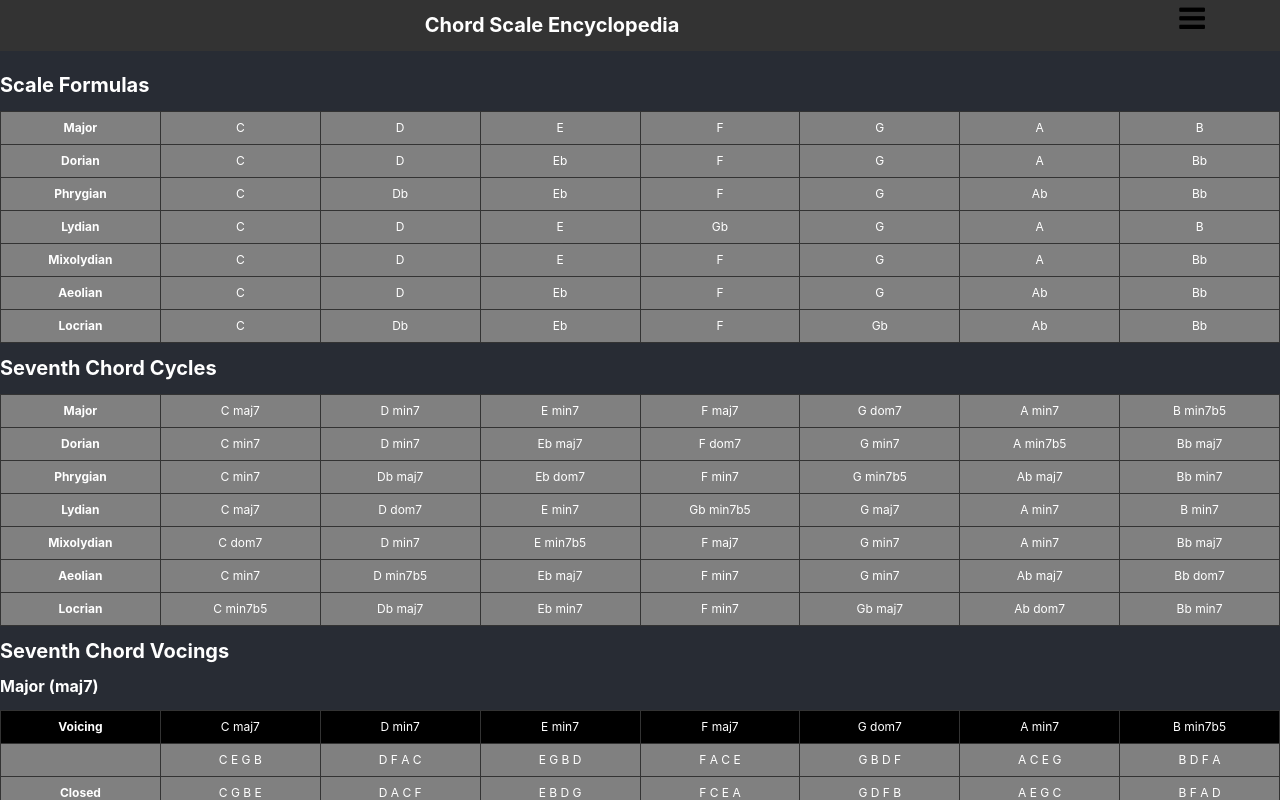
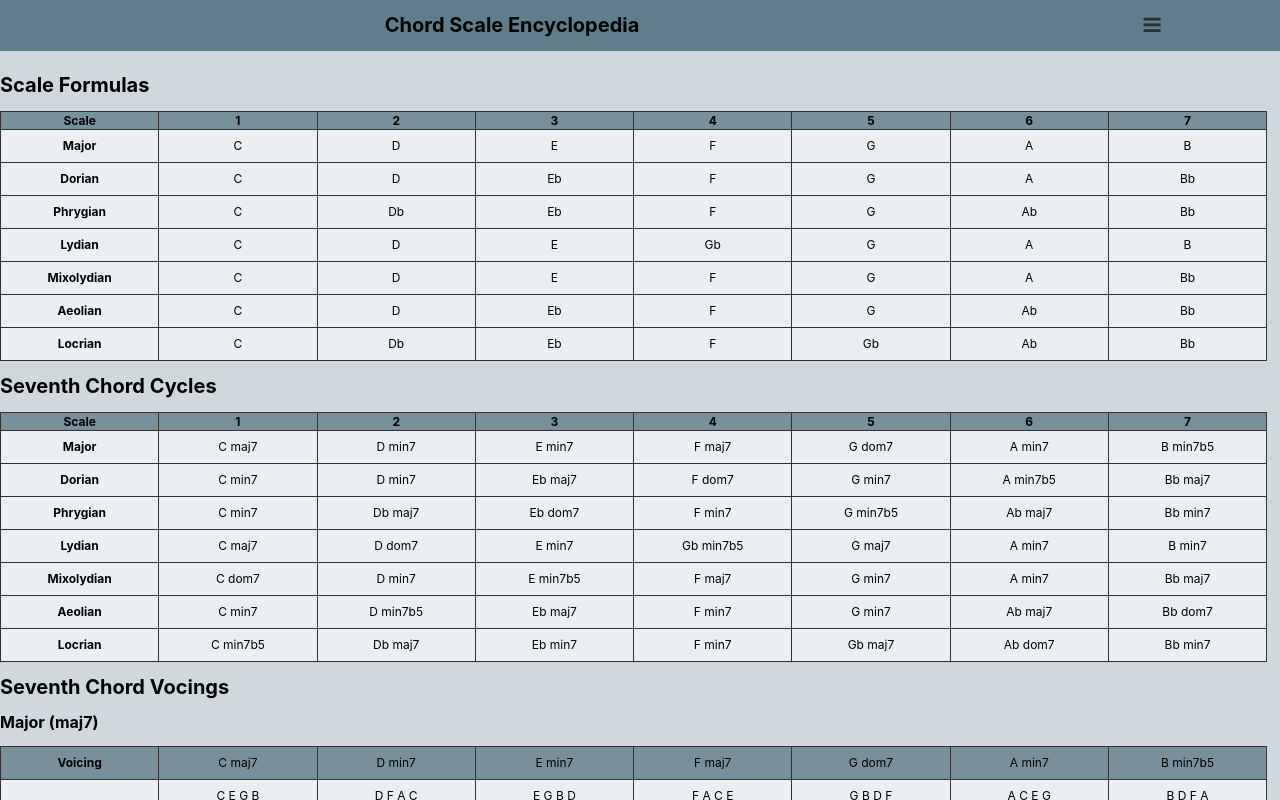
Before and after one commit to walpolsh/chord-scales-v2, a React (Create React App) app: page / in a window 1280 px wide. Shown: the top 800 px of the page. Built offline with nearby package versions, Linux system fonts and the light colour scheme.

Commit message:
color scheme

```diff
--- a/src/App.css
+++ b/src/App.css
@@ -1,3 +1,11 @@
+.App {
+  background: #CFD8DC;
+  align-items: center;
+  font-size: 12px;
+  color: black;
+}
+
+
 table {
   border-collapse: collapse
 }
@@ -5,6 +13,7 @@ table {
 th {
   text-align: center;
   border: 1px solid #333;
+  overflow: hidden;
 }
 
 td {
@@ -13,21 +22,31 @@ td {
 }
 
 thead {
-  background: black;
+  background: #78909C;
+}
+
+button {
+  border: 1px solid black;
+  background-color: #CFD8DC;
+  cursor: pointer;
+}
+
+#innerDiv {
+  width: 99%;
 }
 
 .no-highlight {
-  background: grey;
+  background: #ECEFF1;
 }
 .highlighted {
-  background: black;
+  background: #90A4AE;
 }
 
 td:hover {
-  background: green;
+  background: #4CAF50;
 }
 tr:hover th:hover {
-  background: black;
+  background: #4CAF50;
 }
 
 h1 {
@@ -43,10 +62,27 @@ h2 {
   width: 24%;
 }
 
+.buttonContainer {
+  display: grid;
+  grid-auto-flow: row;
+}
+
+.areaA {
+  display: grid;
+}
+
+.areaB {
+  display: grid;
+}
+
+.areaC {
+  display: grid;
+}
+
 .topnav {
   top: 0;
   overflow: hidden;
-  background-color: #333;
+  background-color: #607D8B;
   position: fixed;
   width:100%;
   margin:0;
@@ -61,14 +97,15 @@ h2 {
 .navhead {
   display: flex;
   text-align: center;
+  align-items: center;
   justify-content: center;
 }
 .navhead div {
-  flex:1;
-  color: black;
-  font-size: 30px;
+  width: 20%;
+  color: #263238;
+  font-size: 20px;
 }
 
-.navhead > h1{
-  flex:4;
+.navhead > h1 {
+  width: 80%;
 }
--- a/src/App.js
+++ b/src/App.js
@@ -4,7 +4,7 @@ import { Chromatic, Major, MelodicMinor, HarmonicMinor, HarmonicMajor, Hungarian
 import {closedSeventh, drop2, drop3, drop23, drop24, doubleDrop24} from './constants/chords';
 import { Cycles } from './constants/chords';
 import { permute } from './constants/helpers'
-import {headerDiv, bodyDiv, tableStyle, appStyle}  from './styles/styles'
+import {headerDiv, bodyDiv, tableStyle}  from './styles/styles'
 import Header from './containers/Header'
 import ScaleFormulas from './containers/ScaleFormulas'
 import SeventhChordCycles from './containers/SeventhChordCycles'
@@ -22,7 +22,7 @@ class App extends Component {
       value: '',
       scale: Major,
       cycle: Cycles[0],
-      onOff: 0,
+      onOff: 1,
       interval: intervalArray[0],
       showMenu: false,
     }
@@ -133,7 +133,7 @@ class App extends Component {
     let onOff = this.state.onOff
 
     return (
-      <div style={appStyle}>
+      <div className="App">
         <Header
           showMenu = {this.state.showMenu}
           headerDiv={headerDiv}
@@ -147,7 +147,7 @@ class App extends Component {
           handleSwitch={this.handleSwitch}
           toggleMenu={this.toggleMenu}
         />
-
+        <div id="innerDiv">
           <ScaleFormulas
             showMenu= {this.state.showMenu}
             bodyDiv={bodyDiv}
@@ -199,6 +199,8 @@ class App extends Component {
 
           />
 
+        </div>
+
 
       </div>
     )
--- a/src/containers/Header.js
+++ b/src/containers/Header.js
@@ -1,10 +1,10 @@
 import React from 'react';
 
-
 const Header = (props) => {
-  const {currentKey, changeKey, currentScale, changeScale, changeCycle, handleSwitch, toggleMenu} = props;
+  const {onOff, currentKey, changeKey, currentScale, changeScale, changeCycle, currentCycle, handleSwitch, toggleMenu} = props;
+  console.log(onOff)
   return (
-    <ul className="topnav">
+    <div className="topnav">
       <div>
         <div className='navhead'>
           <h1>Chord Scale Encyclopedia</h1>
@@ -15,45 +15,49 @@ const Header = (props) => {
         <div id="myMenu">
           <div className='headerDiv'>
             <h2>Key of {currentKey}</h2>
-            <div>
+            <div className='buttonContainer'>
+              <div className="areaA">
                 <button onClick={changeKey} value='0'>C</button>
                 <button onClick={changeKey} value='7'>G</button>
                 <button onClick={changeKey} value='2'>D</button>
                 <button onClick={changeKey} value='9'>A</button>
                 <button onClick={changeKey} value='4'>E</button>
                 <button onClick={changeKey} value='11'>B</button>
+
+              </div>
+              <div className="areaB">
                 <button onClick={changeKey} value='5'>F</button>
                 <button onClick={changeKey} value='10'>Bb</button>
                 <button onClick={changeKey} value='3'>Eb</button>
                 <button onClick={changeKey} value='8'>Ab</button>
                 <button onClick={changeKey} value='1'>Db</button>
                 <button onClick={changeKey} value='6'>Gb</button>
+
+              </div>
+
             </div>
           </div>
           <div className='headerDiv'>
             <h2>{currentScale}</h2>
-            <div>
-              <div>
+            <div className='buttonContainer'>
                 <button onClick={changeScale} value='0'>Major</button>
                 <button onClick={changeScale} value='1'>Melodic Minor</button>
                 <button onClick={changeScale} value='2'>Harmonic Minor</button>
                 <button onClick={changeScale} value='3'>Harmonic Major</button>
                 <button onClick={changeScale} value='4'>Hungarian Minor</button>
-              </div>
-              <div>
-              </div>
+
             </div>
           </div>
           <div className='headerDiv'>
-            <h2>Notes/Numerals</h2>
-            <div>
+            <h2>{onOff === '1' ? 'Numerals' : 'Notes'}</h2>
+            <div className='buttonContainer'>
                 <button onClick={handleSwitch} value='0'>Notes</button>
                 <button onClick={handleSwitch} value='1'>Nums</button>
             </div>
           </div>
           <div className='headerDiv'>
-            <h2>Intervallic Cycles</h2>
-              <div>
+            <h2>{currentCycle[1] === 1 ? '2nds' : currentCycle[1] === 2 ? '3rds' : currentCycle[1] === 3 ? '4ths' : currentCycle[1] === 4 ? '5ths' : currentCycle[1] === 5 ? '6ths' : '7ths' }</h2>
+              <div className='buttonContainer'>
                   <button onClick={changeCycle} value='0'>2nds</button>
                   <button onClick={changeCycle} value='1'>3rds</button>
                   <button onClick={changeCycle} value='2'>4ths</button>
@@ -64,7 +68,7 @@ const Header = (props) => {
           </div>
         </div>
       </div>
-    </ul>
+    </div>
   )
 }
 
--- a/src/containers/SeventhChordCycles.js
+++ b/src/containers/SeventhChordCycles.js
@@ -1,4 +1,5 @@
 import React from 'react';
+import { Major } from '../constants/scales'
 
 const SeventhChordCycles = (props) => {
   const {tableStyle, scale, buildScale, buildCycle, handleHighlight, onOff} = props;
@@ -6,6 +7,21 @@ const SeventhChordCycles = (props) => {
     <div>
       <h1>Seventh Chord Cycles</h1>
       <table style={tableStyle}>
+        <thead>
+          <tr>
+            <th>Scale</th>
+            {
+              scale.map((scales, j) =>  {
+              let numCycles = buildCycle(buildScale(Major)[0][0]).map(x=> x)
+              return (
+                <th>{numCycles[j]}</th>
+              )
+              })
+            }
+          </tr>
+        </thead>
+        <tbody>
+
         {scale.map((scales, j) =>  {
         let scaleName = buildScale( scales )[2]
         let chordNames = scales[3][0][0]
@@ -14,20 +30,20 @@ const SeventhChordCycles = (props) => {
         let noteCycles = buildCycle(buildScale(scales)[1]).map(x=> x)
 
           return(
-          <tbody key={j + 1}>
-            { onOff === '1' ?
-            <tr className='no-highlight' onClick={handleHighlight}>
+
+            onOff === '1' ?
+            <tr key={j++} className='no-highlight' onClick={handleHighlight}>
               <th key={scales}>{`${scaleName}`}</th>
                 {chordCycles.map((y, i) => <td key={i}>{numCycles[i]} {y}</td>)}
             </tr>
             :
-            <tr className='no-highlight' onClick={handleHighlight}>
+            <tr key={j++} className='no-highlight' onClick={handleHighlight}>
               <th key={scales}>{`${scaleName}`}</th>
               {chordCycles.map((y, i) => <td key={i}>{noteCycles[i]} {y}</td>)}
             </tr>
-            }
+
+        )})}
           </tbody>
-        )})}
       </table>
 
     </div>
--- a/src/containers/scaleFormulas.js
+++ b/src/containers/scaleFormulas.js
@@ -1,14 +1,29 @@
 import React from 'react';
+import { Major } from '../constants/scales'
 
 ////https://levelup.gitconnected.com/react-component-patterns-ab1f09be2c82
 const ScaleFormulas = (props) => {
   const {handleHighlight, scale, tableStyle, buildCycle, buildScale, onOff, showMenu} = props;
-  const style = showMenu ? {paddingTop: '200px'} : {paddingTop: '60px'}
+  const style = showMenu ? {paddingTop: '320px'} : {paddingTop: '60px'}
   return (
   <div style={style}>
     <h1>Scale Formulas</h1>
     <table style={tableStyle}>
+    <thead>
+      <tr>
+        <th>Scale</th>
+        {
+          scale.map((scales, j) =>  {
+          let numCycles = buildCycle(buildScale(Major)[0][0]).map(x=> x)
+          return (
+            <th>{numCycles[j]}</th>
+          )
+          })
+        }
+      </tr>
+    </thead>
     <tbody style={ {  borderSpacing: 20 }}>
+
       {scale.map(( scales, i ) => {
         let [nums, notes, scaleName] = buildScale( scales )
         return (
--- a/src/styles/styles.js
+++ b/src/styles/styles.js
@@ -1,14 +1,4 @@
 
-  export const headerStyle = {
-    position: 'fixed',
-    top: '0',
-    width: '100%',
-    textAlign: 'center',
-    background: 'gray',
-    color: 'white',
-    marginBottom: '10px',
-    scrollable: 'true',
-  }
 
   export const bodyDiv = {
     paddingTop: '100px',
@@ -20,14 +10,14 @@
   export const tableStyle = {
     tableLayout: 'fixed',
     textAlign: 'center',
-    background: 'gray',
-    color: 'white',
+    background: '#ECEFF1',
+    color: 'black',
     width: '100%',
   }
 
   export const appStyle = {
-    backgroundColor: '#282c34',
+    backgroundColor: '#CFD8DC',
     alignItems: 'center',
     fontSize: '12px',
-    color: 'white',
+    color: 'black',
   }
```
Lines whose indentation alone changed are shown as unchanged.
